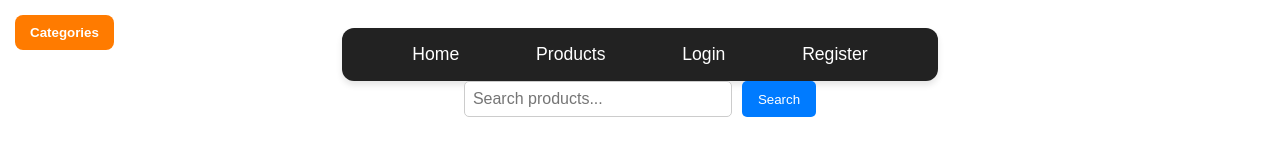
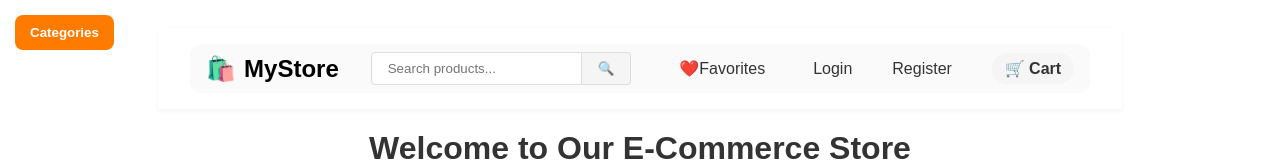
Before and after one commit to ulukayalperen7/E-Commerce-App, an Angular app in the folder ecommerce-app/: page /home in a window 1280 px wide. Shown: the top 162 px of the page. Built offline with nearby package versions, Linux system fonts and the light colour scheme.

Commit message:
improved navbar component design

```diff
--- a/ecommerce-app/src/app/features/visitor/pages/home/home.component.html
+++ b/ecommerce-app/src/app/features/visitor/pages/home/home.component.html
@@ -1,9 +1,4 @@
 <app-navbar></app-navbar>
-
-<form [formGroup]="searchForm" (ngSubmit)="onSubmit()">
-  <input formControlName="search" placeholder="Search products..." />
-  <button type="submit" [disabled]="searchForm.invalid">Search</button>
-</form>
 
 <h1>Welcome to Our E-Commerce Store</h1>
 
--- a/ecommerce-app/src/app/shared/components/navbar/navbar.component.html
+++ b/ecommerce-app/src/app/shared/components/navbar/navbar.component.html
@@ -1,10 +1,27 @@
-<nav>
-  <ul>
-    <li *ngFor="let link of navLinks">
-      <a [routerLink]="link.path">{{ link.label }}</a>
-    </li>
-    <li *ngFor="let link of (isLoggedIn ? userLinks : authLinks)">
-      <a [routerLink]="link.path">{{ link.label }}</a>
-    </li>
-  </ul>
+<nav class="navbar">
+  <div class="navbar-inner">
+    <div class="navbar-left">
+      <div class="logo">
+        <span class="icon">🛍️</span>
+        <span class="text">MyStore</span>
+      </div>
+
+      <div class="search-container">
+        <input type="text" placeholder="Search products..." />
+        <button class="search-btn">🔍</button>
+      </div>
+    </div>
+
+    <div class="navbar-center">
+      <a routerLink="/favorites" class="nav-item">❤️Favorites</a>
+    </div>
+
+    <div class="navbar-right">
+      <a routerLink="/login" class="nav-item">Login</a>
+      <a routerLink="/register" class="nav-item">Register</a>
+      <a routerLink="/cart" class="nav-item cart">
+        🛒 Cart
+      </a>
+    </div>
+  </div>
 </nav>
--- a/ecommerce-app/src/app/shared/components/navbar/navbar.component.scss
+++ b/ecommerce-app/src/app/shared/components/navbar/navbar.component.scss
@@ -1,34 +1,96 @@
-nav {
-  background-color: #222;
-  padding: 1rem 3rem;
-  display: flex;
-  align-items: center;
-  justify-content: space-between;
-  border-radius: 12px;
-  box-shadow: 0 4px 6px rgba(0, 0, 0, 0.1);
+.navbar {
+  background-color: #ffffff;
+  padding: 1rem 2rem;
+  box-shadow: 0 2px 5px rgba(0, 0, 0, 0.05);
 
-  ul {
-    list-style: none;
+  .navbar-inner {
     display: flex;
+    justify-content: space-between;
+    align-items: center;
+    border-radius: 12px;
+    padding: 0.5rem 1rem;
+    background-color: #fafafa;
+  }
+
+  .navbar-left {
+    display: flex;
+    align-items: center;
     gap: 2rem;
-    margin: 0;
-    padding: 0;
 
-    li {
-      display: inline-block;
+    .logo {
+      display: flex;
+      align-items: center;
+      font-weight: bold;
+      font-size: 1.5rem;
 
-      a {
-        color: white;
-        text-decoration: none;
-        font-size: 1.1rem;
-        font-weight: 500;
-        padding: 0.7rem 1.4rem;
-        border-radius: 20px;
-        transition: all 0.3s ease-in-out;
+      .icon {
+        margin-right: 0.5rem;
+      }
+    }
+
+    .search-container {
+      display: flex;
+      align-items: center;
+
+      input {
+        padding: 0.5rem 1rem;
+        border: 1px solid #ddd;
+        border-radius: 4px 0 0 4px;
+        outline: none;
+      }
+
+      .search-btn {
+        padding: 0.5rem 1rem;
+        border: 1px solid #ddd;
+        border-left: none;
+        border-radius: 0 4px 4px 0;
+        background-color: #f5f5f5;
+        cursor: pointer;
+        transition: background-color 0.3s;
 
         &:hover {
-          background-color: rgba(255, 255, 255, 0.3);
-          text-decoration: none;
+          background-color: #e2e2e2;
+        }
+      }
+    }
+  }
+
+  .navbar-center {
+    margin: 0 3rem;
+
+    .nav-item {
+      font-weight: 500;
+      color: #333;
+      text-decoration: none;
+      transition: color 0.3s;
+
+      &:hover {
+        color: #000;
+      }
+    }
+  }
+
+  .navbar-right {
+    display: flex;
+    align-items: center;
+    gap: 2.5rem; // boşluğu artırdım
+
+    .nav-item {
+      text-decoration: none;
+      color: #333;
+      font-weight: 500;
+      display: flex;
+      align-items: center;
+
+      &.cart {
+        font-weight: bold;
+        background-color: #f5f5f5;
+        padding: 0.4rem 0.8rem;
+        border-radius: 20px;
+        transition: background-color 0.3s;
+
+        &:hover {
+          background-color: #e2e2e2;
         }
       }
     }
```
